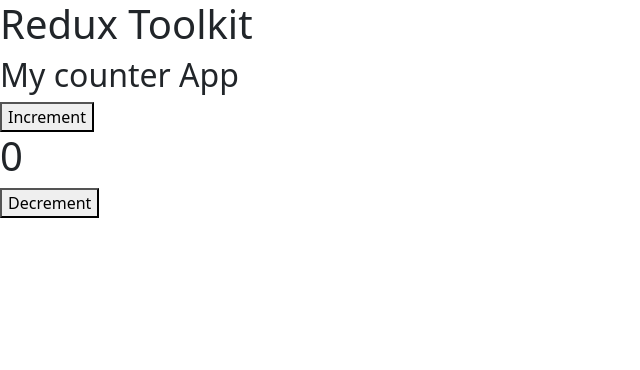
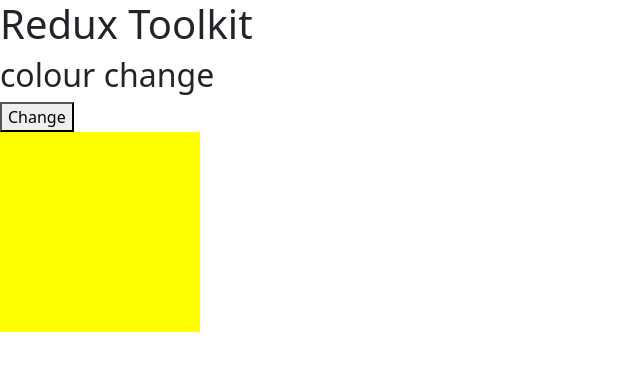
Before and after one commit to akashsaini3032/React-Learning-Notes, a React (Vite) app: page / in a window 1280 px wide. Shown: the top 370 px of the page, without its empty margins (0-640 px from the left). Built offline with nearby package versions, Linux system fonts and the light colour scheme.

Commit message:
color change with toolkit

```diff
--- a/src/App.jsx
+++ b/src/App.jsx
@@ -1,26 +1,44 @@
-import { useDispatch, useSelector } from "react-redux";
+// import { useDispatch, useSelector } from "react-redux";
 
-import { increment, decrement } from "./counterSlice";
+// import { increment, decrement } from "./counterSlice";
+
+
+// const App=()=>{
+
+//     const mycnt= useSelector(state=>state.mycounter.count);
+//     const dispatch= useDispatch();
+
+//     return(
+//         <>
+//         <h1>Redux Toolkit</h1>
+//         <h2>My counter App</h2>
+
+
+//         <button onClick={()=>{dispatch(increment())}}>Increment</button>
+//         <h1> {mycnt}</h1>
+//         <button onClick={()=>{dispatch(decrement())}}>Decrement</button>
+
+//         </>
+//     )
+// }
+
+
+// export default App;
+
+
+
+
+import Cybrom from "./Cybrom";
+
 
 
 const App=()=>{
 
-    const mycnt= useSelector(state=>state.mycounter.count);
-    const dispatch= useDispatch();
-
     return(
         <>
-        <h1>Redux Toolkit</h1>
-        <h2>My counter App</h2>
-
-
-        <button onClick={()=>{dispatch(increment())}}>Increment</button>
-        <h1> {mycnt}</h1>
-        <button onClick={()=>{dispatch(decrement())}}>Decrement</button>
-
+        <Cybrom />
         </>
     )
 }
 
-
 export default App;
--- /dev/null
+++ b/src/Cybrom.jsx
@@ -0,0 +1,27 @@
+import { useDispatch, useSelector } from "react-redux";
+
+import { changeColor } from "./colorSlice";
+
+
+const Cybrom=()=>{
+
+    const clr= useSelector(state=>state.mycolor.color);
+    const dispatch= useDispatch();
+
+    return(
+        <>
+        <h1>Redux Toolkit</h1>
+        <h2>colour change</h2>
+
+
+        <button onClick={()=>{dispatch(changeColor())}}>Change</button>
+
+        <div style={{width:"200px",height:"200px",backgroundColor:clr}}></div>
+
+
+        </>
+    )
+}
+
+
+export default Cybrom;
--- a/src/Store.jsx
+++ b/src/Store.jsx
@@ -1,12 +1,34 @@
+// import { configureStore } from "@reduxjs/toolkit";
+
+
+// import myReducer from "./counterSlice";
+
+
+// const store= configureStore({
+//     reducer:{
+//         mycounter:myReducer
+//     }
+// })
+
+
+// export default store;
+
+
+
+
+
+
+
+
 import { configureStore } from "@reduxjs/toolkit";
 
 
-import myReducer from "./counterSlice";
+import clrReducer from "./colorSlice";
 
 
 const store= configureStore({
     reducer:{
-        mycounter:myReducer
+        mycolor:clrReducer
     }
 })
 
--- /dev/null
+++ b/src/colorSlice.jsx
@@ -0,0 +1,17 @@
+import { createSlice } from "@reduxjs/toolkit";
+
+
+const colorSlice= createSlice({
+    name:"mycolor",
+    initialState:{
+        color:"yellow"
+    },
+    reducers:{
+       changeColor:(state)=>{
+        state.color="red";
+       }
+    }
+})
+
+export const {changeColor}= colorSlice.actions;
+export default colorSlice.reducer;
--- a/src/counterSlice.jsx
+++ b/src/counterSlice.jsx
@@ -1,22 +1,27 @@
-import { createSlice } from "@reduxjs/toolkit";
+// import { createSlice } from "@reduxjs/toolkit";
 
 
-const counterSlice= createSlice({
-    name:"mycounter",
-    initialState:{
-        count:0
-    },
-    reducers:{
-        increment:(state)=>{
-          state.count++;
-        },
+// const counterSlice= createSlice({
+//     name:"mycounter",
+//     initialState:{
+//         count:0
+//     },
+//     reducers:{
+//         increment:(state)=>{
+//           state.count++;
+//         },
 
-        decrement:(state)=>{
-            state.count--;
+//         decrement:(state)=>{
+//             state.count--;
 
-        }
-    }
-})
+//         }
+//     }
+// })
 
-export const {increment, decrement}= counterSlice.actions;
-export default counterSlice.reducer;
+// export const {increment, decrement}= counterSlice.actions;
+// export default counterSlice.reducer;
+
+
+
+
+// task 2 colorslice.jsx me hai
```
